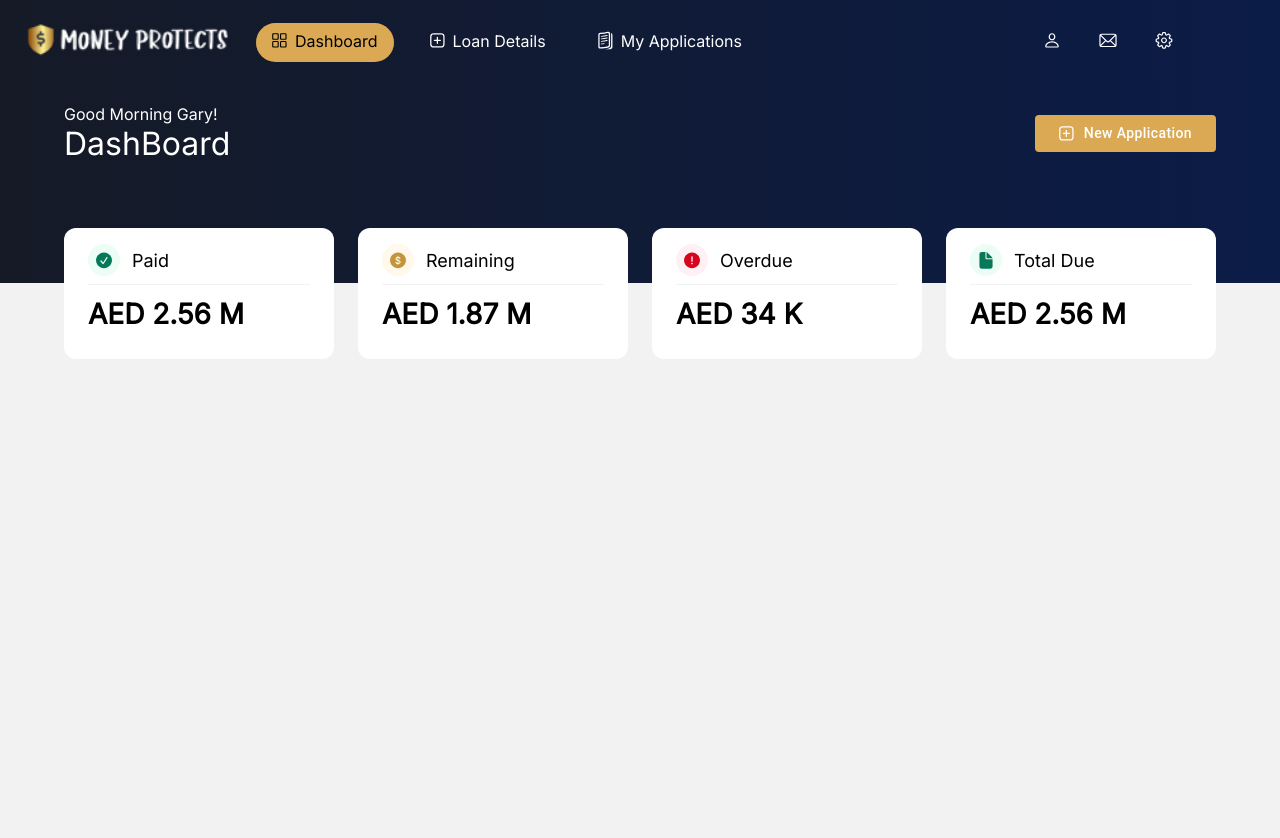
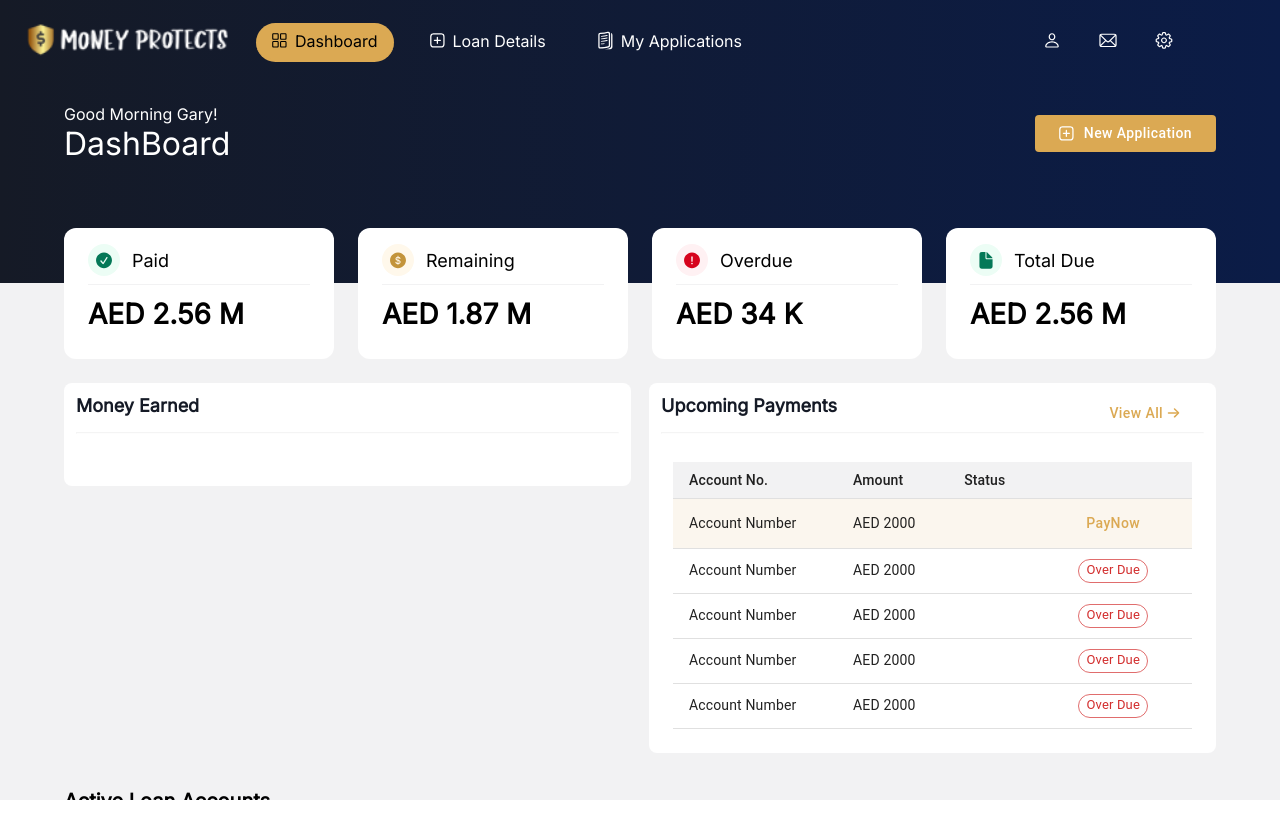
Before and after one commit to sreevishnu01/Money-protect, a React (Create React App) app: page /dashboard in a window 1280 px wide. Shown: the top 838 px of the page. After the commit the page ends 800 px from the top, so only its background shows below. Built offline with nearby package versions, Linux system fonts and the light colour scheme.

Commit message:
upcoming payment sections

```diff
--- a/public/index.html
+++ b/public/index.html
@@ -18,11 +18,13 @@
       @import url('https://fonts.googleapis.com/css2?family=Inter&display=swap');
       :root {
         --primary-color: #DBA953;
+        --primary-bg-color: #FBF6EE;
         --bg-grey: #151A260E;
         --nav-bg: linear-gradient(270deg, #0b1c47 0%, #151a26 100%);
       }
       #root, .App {
         height: 100vh;
+        overflow-x: hidden;
       }
     </style>
 
--- a/src/pages/dashboard/dashboard.jsx
+++ b/src/pages/dashboard/dashboard.jsx
@@ -1,7 +1,48 @@
-import { CheckSuccessIcon, DollarWarningIcon, ExclamationDangerIcon, PageSuccessIcon, PlusBoxIcon } from "../../assets/SVG";
+import { Badge, Chip, Table, TableBody, TableCell, TableHead, TableRow } from "@mui/material";
+import {
+    CheckSuccessIcon,
+    DollarWarningIcon,
+    ExclamationDangerIcon,
+    PageSuccessIcon,
+    PlusBoxIcon,
+} from "../../assets/SVG";
+import FormSection from "../../components/form_section/form_section";
 import AmountInfoCard from "../../components/info_card/amount_info_card";
 import StyledPrimaryButton from "../../components/styled/styled_primary_btn";
 import classes from "./dashboard.module.css";
+
+const upComingPayments = [
+    {
+        accNo: 'Account Number',
+        amount: 'AED 2000',
+        paymentStatus: '',
+        isOverdue: false,
+    },
+    {
+        accNo: 'Account Number',
+        amount: 'AED 2000',
+        paymentStatus: '',
+        isOverdue: true,
+    },
+    {
+        accNo: 'Account Number',
+        amount: 'AED 2000',
+        paymentStatus: '',
+        isOverdue: true,
+    },
+    {
+        accNo: 'Account Number',
+        amount: 'AED 2000',
+        paymentStatus: '',
+        isOverdue: true,
+    },
+    {
+        accNo: 'Account Number',
+        amount: 'AED 2000',
+        paymentStatus: '',
+        isOverdue: true,
+    },
+]
 
 function Dashboard() {
     return (
@@ -20,16 +61,113 @@ function Dashboard() {
             </div>
             <div className={classes.amountInfoCards}>
                 <div>
-                    <AmountInfoCard icon={<CheckSuccessIcon />} title="Paid" amount="AED 2.56 M" />
+                    <AmountInfoCard
+                        icon={<CheckSuccessIcon />}
+                        title="Paid"
+                        amount="AED 2.56 M"
+                    />
                 </div>
                 <div>
-                    <AmountInfoCard icon={<DollarWarningIcon />} title="Remaining" amount="AED 1.87 M" />
+                    <AmountInfoCard
+                        icon={<DollarWarningIcon />}
+                        title="Remaining"
+                        amount="AED 1.87 M"
+                    />
                 </div>
                 <div>
-                    <AmountInfoCard icon={<ExclamationDangerIcon />} title="Overdue" amount="AED 34 K" />
+                    <AmountInfoCard
+                        icon={<ExclamationDangerIcon />}
+                        title="Overdue"
+                        amount="AED 34 K"
+                    />
                 </div>
                 <div>
-                    <AmountInfoCard icon={<PageSuccessIcon />} title="Total Due" amount="AED 2.56 M" />
+                    <AmountInfoCard
+                        icon={<PageSuccessIcon />}
+                        title="Total Due"
+                        amount="AED 2.56 M"
+                    />
+                </div>
+            </div>
+
+            <div className={classes.detailSection}>
+                <div>
+                    <FormSection title="Money Earned" />
+                </div>
+                <div>
+                    <FormSection
+                        title="Upcoming Payments"
+                        headerButton={{
+                            title: (
+                                <span>
+                                    View All{" "}
+                                    <svg
+                                        width="13"
+                                        height="10"
+                                        viewBox="0 0 15 13"
+                                        fill="none"
+                                        xmlns="http://www.w3.org/2000/svg"
+                                    >
+                                        <path
+                                            d="M14.9453 6.34375C14.9453 6.60938 14.8359 6.875 14.6406 7.0625L9.51562 12.1875C9.30469 12.3906 9.07031 12.4844 8.82812 12.4844C8.26562 12.4844 7.86719 12.0859 7.86719 11.5625C7.86719 11.2734 7.98438 11.0391 8.16406 10.8672L9.91406 9.10156L11.9766 7.21875L10.2031 7.32031H0.992188C0.398438 7.32031 -0.0078125 6.92188 -0.0078125 6.34375C-0.0078125 5.76562 0.398438 5.36719 0.992188 5.36719H10.2031L11.9688 5.46875L9.91406 3.58594L8.16406 1.82031C7.98438 1.64062 7.86719 1.40625 7.86719 1.125C7.86719 0.59375 8.26562 0.195312 8.82812 0.195312C9.07031 0.195312 9.30469 0.296875 9.52344 0.515625L14.6406 5.625C14.8359 5.8125 14.9453 6.07812 14.9453 6.34375Z"
+                                            fill="#DBA953"
+                                        />
+                                    </svg>
+                                </span>
+                            ),
+
+                        }}
+                    >
+                        <Table size="small">
+                            <TableHead sx={{ backgroundColor: 'var(--bg-grey)' }}>
+                                <TableRow>
+                                    <TableCell>Account No.</TableCell>
+                                    <TableCell>Amount</TableCell>
+                                    <TableCell>Status</TableCell>
+                                    <TableCell></TableCell>
+                                </TableRow>
+                            </TableHead>
+                            <TableBody>
+                                {upComingPayments.map((upComingPayment) => {
+                                    return (
+                                        <TableRow sx={{ backgroundColor: !upComingPayment.isOverdue && 'var(--primary-bg-color)' }}>
+                                            <TableCell>{upComingPayment.accNo}</TableCell>
+                                            <TableCell>{upComingPayment.amount}</TableCell>
+                                            <TableCell>{upComingPayment.paymentStatus}</TableCell>
+                                            <TableCell align="center">
+                                                {upComingPayment.isOverdue ? (<Chip label="Over Due" variant="outlined" color="error" size="small" sx={{ margin: '4px 0' }} />) : (<StyledPrimaryButton variant="text">PayNow</StyledPrimaryButton>)}
+                                            </TableCell>
+                                        </TableRow>
+                                    )
+                                })}
+                            </TableBody>
+                        </Table>
+                    </FormSection>
+                </div>
+            </div>
+            <div className={classes.activeLoanSection}>
+                <h3>Active Loan Accounts</h3>
+                <div className={classes.loanAccCards}>
+                    <div></div>
+                    <div></div>
+                    <div></div>
+                    <div></div>
+                    <div></div>
+                    <div></div>
+                    <div></div>
+                    <div></div>
+                    <div></div>
+                    <div></div>
+                    <div></div>
+                    <div></div>
+                    <div></div>
+                    <div></div>
+                    <div></div>
+                    <div></div>
+                    <div></div>
+                    <div></div>
+                    <div></div>
+                    <div></div>
                 </div>
             </div>
         </div>
--- a/src/pages/dashboard/dashboard.module.css
+++ b/src/pages/dashboard/dashboard.module.css
@@ -1,7 +1,7 @@
 .container {
     margin-top: 60px;
     background-color: var(--bg-grey);
-    height: 100%;
+    min-height: 100%;
 }
 
 .header {
@@ -36,3 +36,38 @@
 .amountInfoCards>div {
     width: 24%;
 }
+
+.detailSection {
+    display: flex;
+    padding: 24px 64px;
+    gap: 18px;
+}
+
+.detailSection>div {
+    flex:1;
+}
+
+.activeLoanSection>h3 {
+    font-size: 20px;
+    font-weight: 600;
+    padding: 12px 64px;
+}
+
+.loanAccCards {
+    overflow: auto;
+    padding-bottom: 24px;
+    padding-left: 64px;
+    white-space: nowrap;
+    position: relative;
+}
+
+.loanAccCards>div {
+    display: inline-block;
+    height: 180px;
+    width: 400px;
+    border-radius: 16px;
+    margin-right: 30px;
+    background-color: white;
+    scroll-behavior: smooth;
+    -webkit-overflow-scrolling: touch;
+}
```
